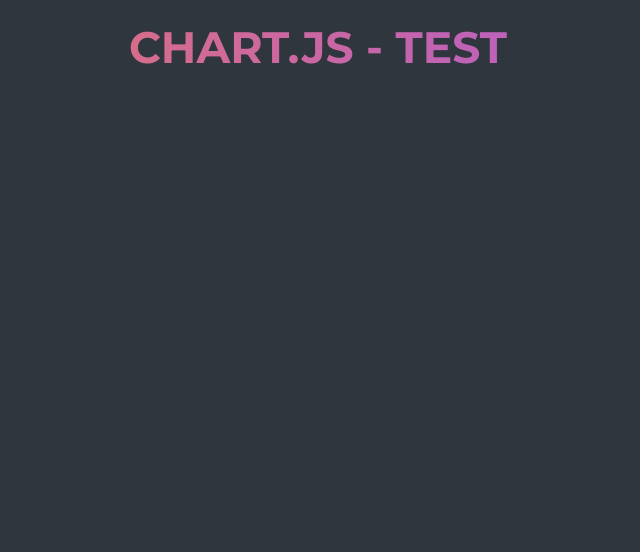
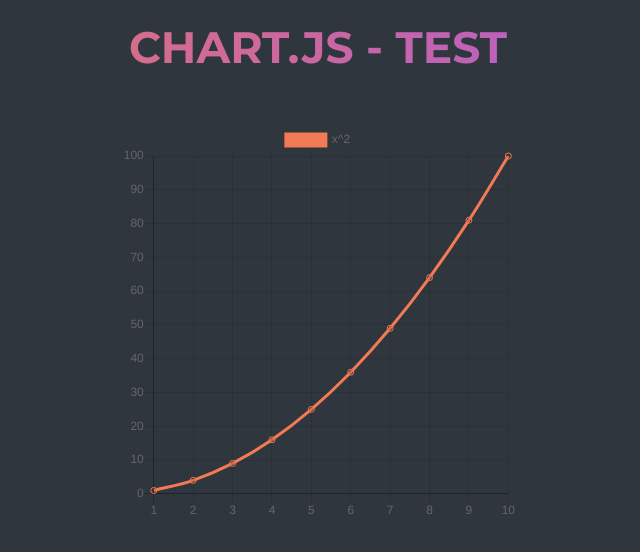
Before and after one commit to jakubfiglak/chart.js---test, a website built with Parcel: page index.html in a window 1280 px wide. Shown: the whole page, without its empty margins (322-962 px from the left). Built offline with nearby package versions, Linux system fonts and the light colour scheme.

Commit message:
Create example chart

```diff
--- a/index.html
+++ b/index.html
@@ -9,5 +9,8 @@
   </head>
   <body>
     <h1>Chart.js - Test</h1>
+    <div class="chart-container">
+      <canvas id="myChart" width="400" height="400" class="chart"></canvas>
+    </div>
   </body>
 </html>
--- a/js/index.js
+++ b/js/index.js
@@ -1 +1,33 @@
-console.log('hello!');
+import Chart from 'chart.js';
+
+const canvas = document.querySelector('#myChart');
+const ctx = canvas.getContext('2d');
+
+Chart.defaults.global.elements.line.fill = false;
+
+const data = {
+  labels: [1, 2, 3, 4, 5, 6, 7, 8, 9, 10],
+  datasets: [
+    {
+      label: 'x^2',
+      data: [1, 4, 9, 16, 25, 36, 49, 64, 81, 100],
+      borderColor: '#f27a54',
+    },
+  ],
+};
+
+const options = {
+  scales: {
+    yAxes: [
+      {
+        stacked: true,
+      },
+    ],
+  },
+};
+
+const myChart = new Chart(ctx, {
+  type: 'line',
+  data,
+  options,
+});
--- a/package.json
+++ b/package.json
@@ -12,5 +12,8 @@
   "devDependencies": {
     "parcel-bundler": "^1.12.4",
     "sass": "^1.25.0"
+  },
+  "dependencies": {
+    "chart.js": "^2.9.3"
   }
 }
--- a/scss/main.scss
+++ b/scss/main.scss
@@ -1,3 +1,9 @@
 @import 'variables';
 @import 'buttons';
 @import 'config';
+
+.chart-container {
+  width: 400px;
+  height: 400px;
+  margin: 50px auto;
+}
```
Also changed, not shown: dist/index.html, 6 other files.
